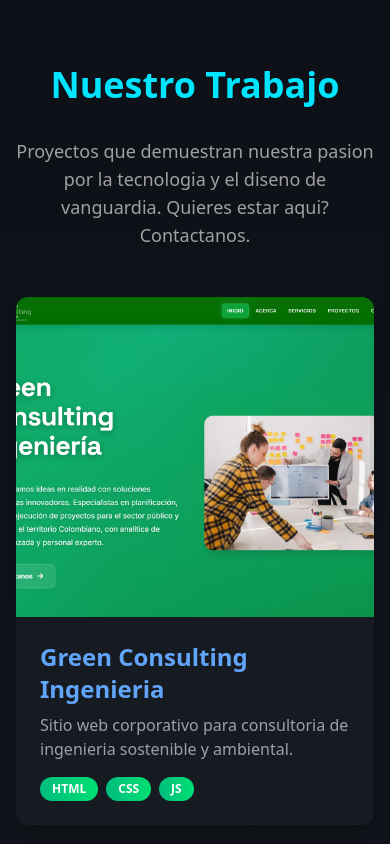
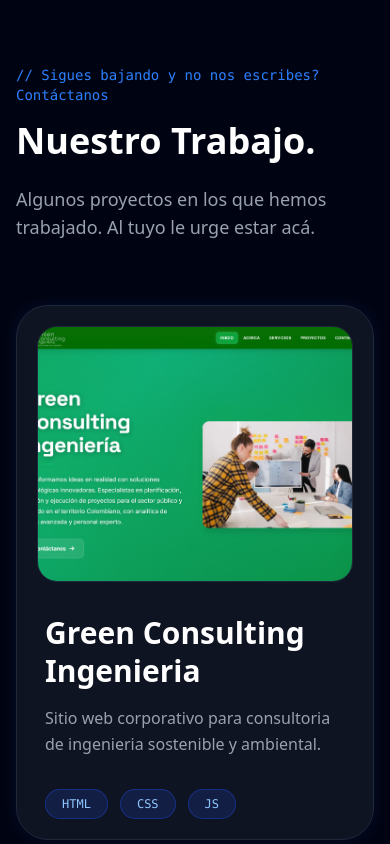
Before and after one commit to JSBHernandez/Ashenvell2, a Next.js app: page / in a window 390 px wide. Shown: the part 3440-4284 px from the top of the page. Built offline with nearby package versions, Linux system fonts and the light colour scheme; no server answers.

Commit message:
Update default title in metadata for improved branding

```diff
--- a/src/app/components/CustomCursor.tsx
+++ b/src/app/components/CustomCursor.tsx
@@ -43,7 +43,7 @@ export default function CustomCursor() {
     const animId = requestAnimationFrame(animate);
 
     document.body.style.cursor = "none";
-    let styleTag = document.createElement("style");
+    const styleTag = document.createElement("style");
     styleTag.id = "custom-cursor-style";
     styleTag.innerHTML = `
       * { cursor: none !important; }
--- a/src/app/components/PortfolioSection.tsx
+++ b/src/app/components/PortfolioSection.tsx
@@ -119,43 +119,52 @@ const PortfolioSection: React.FC<PortfolioSectionProps> = ({ locale = 'es' }) =>
       ];
 
   return (
-    <section id="portfolio" className="py-20 bg-gradient-to-b from-[#0D1117] to-[#161B22]">
-      <div className="container mx-auto px-4">
-        <h2 className="section-title">{isEnglish ? 'Our Work' : 'Nuestro Trabajo'}</h2>
-        <p className="section-subtitle">
-          {isEnglish
-            ? 'Projects that demonstrate our passion for technology and cutting-edge design. Want to be here? Contact us.'
-            : 'Proyectos que demuestran nuestra pasion por la tecnologia y el diseno de vanguardia. Quieres estar aqui? Contactanos.'}
-        </p>
+    <section id="portfolio" className="py-20 md:py-28 bg-[#000412]">
+      <div className="container mx-auto px-4 sm:px-6 lg:px-8 max-w-7xl">
+        <div className="flex flex-col md:flex-row justify-between items-start md:items-end mb-16">
+          <div className="max-w-xl text-left">
+            <span className="text-blue-500 font-mono text-sm mb-4 block">
+              {isEnglish ? '// selected projects' : '// Sigues bajando y no nos escribes? Contáctanos'}
+            </span>
+            <h2 className="text-4xl md:text-5xl lg:text-7xl font-bold text-white whitespace-nowrap">
+              {isEnglish ? 'Our Work.' : 'Nuestro Trabajo.'}
+            </h2>
+          </div>
+          <p className="text-gray-400 text-lg md:text-xl max-w-md mt-6 md:mt-0 text-left md:text-right">
+            {isEnglish
+              ? 'Some projects we worked on. Yours NEEDS to be here.'
+              : 'Algunos proyectos en los que hemos trabajado. Al tuyo le urge estar acá.'}
+          </p>
+        </div>
 
-        <div className="grid grid-cols-1 md:grid-cols-2 gap-8 max-w-6xl mx-auto">
+        <div className="grid grid-cols-1 lg:grid-cols-2 gap-6 lg:gap-8">
           {items.map((item) => (
             <a
               key={item.title + item.href}
               href={item.href}
               target="_blank"
               rel="noopener noreferrer"
-              className="block bg-[#161B22] rounded-xl overflow-hidden shadow-lg hover:shadow-xl transition-all duration-300 hover:scale-[1.02] cursor-pointer"
+              className="group block bg-[#0f1423] p-5 lg:p-8 rounded-[32px] shadow-[0_0_15px_rgba(30,58,138,0.2)] hover:shadow-[0_0_35px_rgba(59,130,246,0.3)] transition-all duration-500 transform border border-[#1e293b] hover:border-blue-900 cursor-pointer flex flex-col h-full"
             >
-              <div className="relative h-80 overflow-hidden group">
+              <div className="relative h-64 sm:h-80 rounded-[20px] overflow-hidden mb-8 border border-[#1e293b] group-hover:border-blue-900/50 transition-colors duration-500">
                 <Image
                   src={item.image}
                   alt={item.alt}
                   width={800}
                   height={600}
                   sizes="(max-width: 640px) 100vw, (max-width: 768px) 90vw, 50vw"
-                  className="w-full h-full object-cover"
+                  className="w-full h-full object-cover transition-transform duration-700 group-hover:scale-105"
                   loading="lazy"
                   quality={90}
                 />
                 <div className={`absolute inset-0 bg-gradient-to-r ${item.gradient} opacity-0 group-hover:opacity-20 transition-opacity duration-300`}></div>
               </div>
-              <div className="p-6">
-                <h3 className="text-2xl font-semibold text-[#60A5FA] mb-2">{item.title}</h3>
-                <p className="text-gray-400 mb-4">{item.description}</p>
-                <div className="flex flex-wrap gap-2">
+              <div className="px-2 mt-auto flex flex-col flex-1">
+                <h3 className="text-3xl font-bold text-white mb-4 group-hover:text-blue-400 transition-colors leading-tight">{item.title}</h3>
+                <p className="text-gray-400 leading-relaxed mb-8 lg:text-lg flex-1">{item.description}</p>
+                <div className="flex flex-wrap gap-3">
                   {item.tags.map((tag) => (
-                    <span key={`${item.title}-${tag}`} className={`text-xs bg-gradient-to-r ${item.gradient} text-white px-3 py-1 rounded-full font-semibold`}>
+                    <span key={`${item.title}-${tag}`} className="text-xs font-mono px-4 py-1.5 bg-blue-900/30 border border-blue-800/60 rounded-full text-blue-300">
                       {tag}
                     </span>
                   ))}
--- a/src/app/layout.tsx
+++ b/src/app/layout.tsx
@@ -30,7 +30,7 @@ const robotoMono = Roboto_Mono({
 export const metadata: Metadata = {
   metadataBase: new URL(SITE_URL),
   title: {
-    default: "Ashenvell | Innovacion y Desarrollo Digital",
+    default: "Ashenvell | AGENTES IA AQUI",
     template: `%s | ${SITE_NAME}`,
   },
   description:
```
